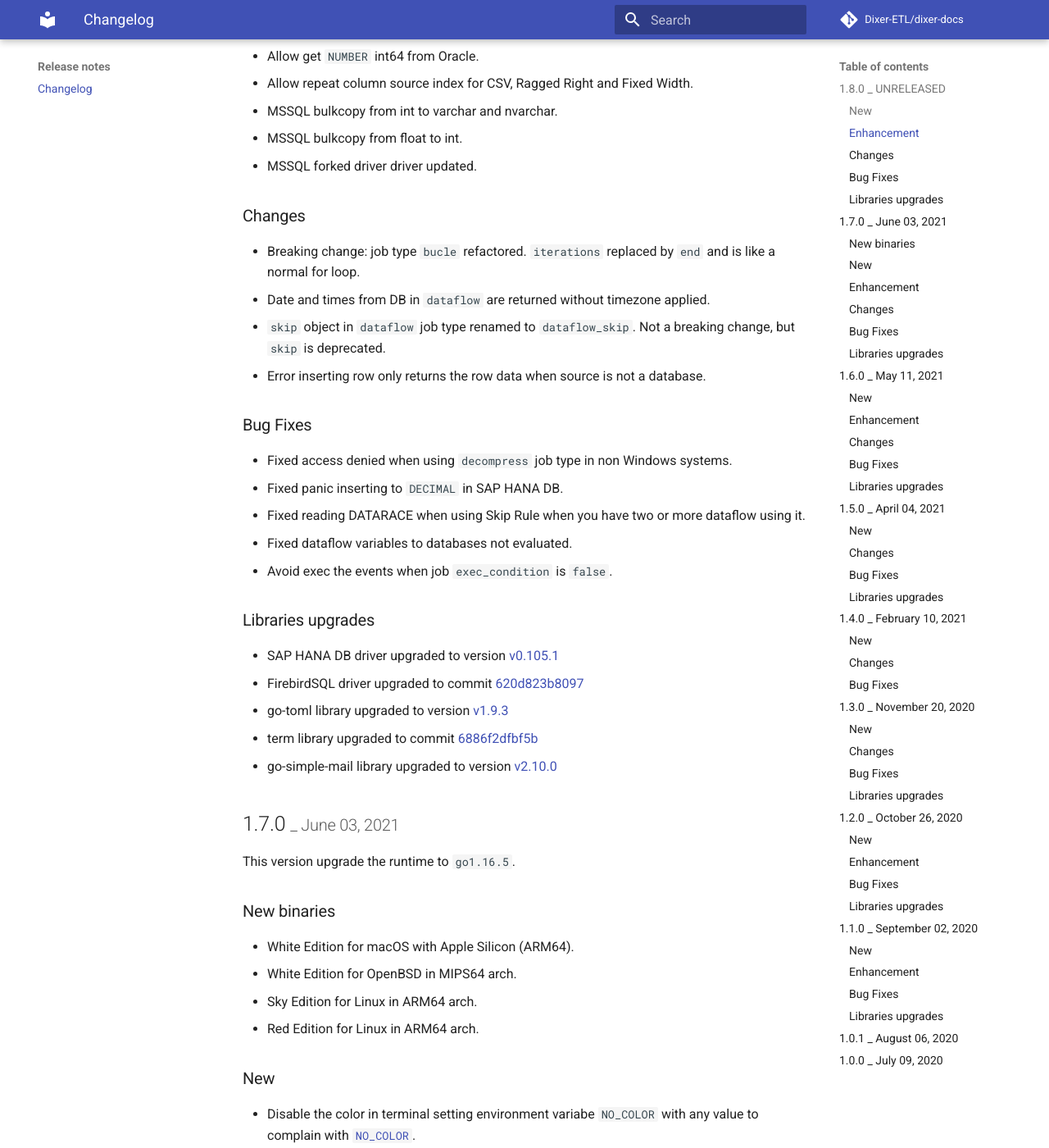
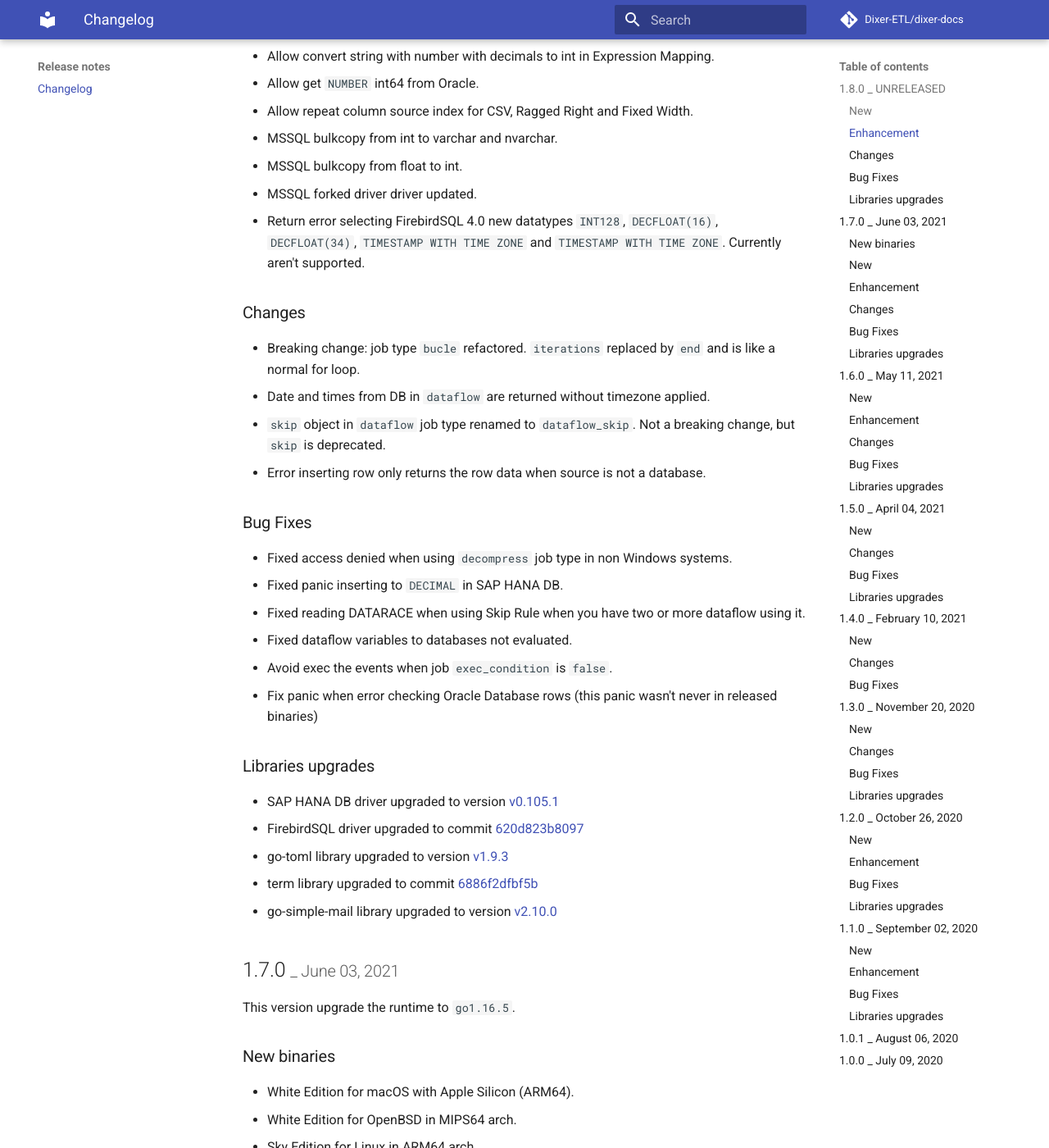
Before and after one commit to Dixer-ETL/dixer-docs, an MkDocs documentation site: the page built from docs/Changelog.md, in a window 1280 px wide and 1400 px high, scrolled down 1230 px. Shown: the whole window at 82% size. Built offline with MkDocs 1.6.1 and Material for MkDocs 9.7.7, drawn with Linux system fonts in a browser that asks for light colours; comment, search, counter and statistics services are not loaded; some of the changed text lies outside the part shown.

Commit message:
Updates about FirebirdSQL 4.0

```diff
--- a/docs/Changelog.md
+++ b/docs/Changelog.md
@@ -18,6 +18,7 @@ The evaluation time decreased from 1 minute to 15 seconds.
 * New job type [`fileexists`](documentation/jobs/File-exists.md) to check if file exists.
 * New key `attach_optional` for `mail` job type to ignore empty attachments values.
 * Support connect to SMTP Server without authentication setting `none` in `auth_type`.
+* Support insert to `BOOLEAN` datatype in FirebirdSQL.
 
 ### Enhancement
 * Improvements in `dataflow` from DB to DB insertion. Now is possible insert a lot of types to another types with automatic convertions.
@@ -33,6 +34,7 @@ The evaluation time decreased from 1 minute to 15 seconds.
 * MSSQL bulkcopy from int to varchar and nvarchar.
 * MSSQL bulkcopy from float to int.
 * MSSQL forked driver driver updated.
+* Return error selecting FirebirdSQL 4.0 new datatypes `INT128`, `DECFLOAT(16)`, `DECFLOAT(34)`, `TIMESTAMP WITH TIME ZONE` and `TIMESTAMP WITH TIME ZONE`. Currently aren't supported.
 
 ### Changes
 * Breaking change: job type `bucle` refactored. `iterations` replaced by `end` and is like a normal for loop.
@@ -46,6 +48,8 @@ The evaluation time decreased from 1 minute to 15 seconds.
 * Fixed reading DATARACE when using Skip Rule when you have two or more dataflow using it.
 * Fixed dataflow variables to databases not evaluated.
 * Avoid exec the events when job `exec_condition` is `false`.
+* Fix panic when error checking Oracle Database rows (this panic wasn't never in released binaries)
+
 
 ### Libraries upgrades
 * SAP HANA DB driver upgraded to version [v0.105.1](https://github.com/SAP/go-hdb/tree/v0.105.1)
```
Also changed, not shown: docs/documentation/jobs/dataflow/Supported-datatypes.md (+1 -0 lines).
